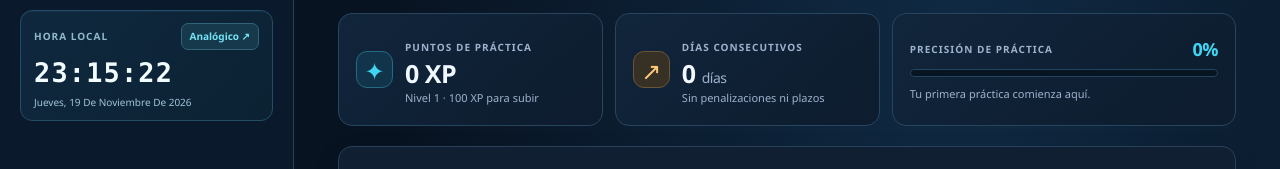
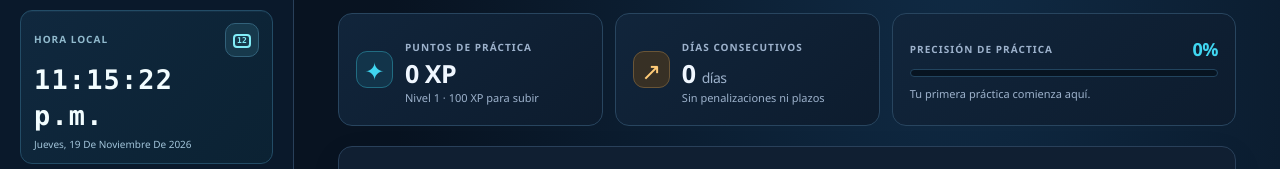
Before and after one commit to RobDev512/EntrenadorEstudio, a website: page index.html in a window 1280 px wide. Shown: the part 149-318 px from the top of the page. Drawn offline with Linux system fonts and the light colour scheme.

Commit message:
v1.0.0-rc.5 - Nueva identidad Etriva, catalogo ISC y reloj corregido

```diff
--- a/LEEME.txt
+++ b/LEEME.txt
@@ -1,4 +1,4 @@
-ETRIVA v1.0.0-rc.3 — VISTA PREVIA DE IDENTIDAD Y CATÁLOGO ISC
+ETRIVA v1.0.0-rc.5 — VISTA PREVIA DE IDENTIDAD Y CATÁLOGO ISC
 ==================================================================
 
 Esta es una versión de prueba basada en EntrenadorEstudio v0.9.1.
--- a/css/styles.css
+++ b/css/styles.css
@@ -284,7 +284,7 @@ body { background: radial-gradient(ellipse at 75% 0%, #102b45 0%, transparent 42
   .sidebar-final{display:none}
 }
 
-/* v1.0.0-rc.3 · Créditos, catálogo de unidades y reloj local */
+/* v1.0.0-rc.5 · Créditos, catálogo de unidades y reloj local */
 .catalogo-materias .menu-semestre-contador{min-width:auto;white-space:nowrap;font-size:9px;padding:3px 7px}
 .menu-materia-clave{font-size:10px;line-height:1.45;color:#89a7be}
 .resumen-creditos{margin:15px 0 6px;padding:12px 13px;border:1px solid #28536e;background:linear-gradient(140deg,#112c40,#0b2232);border-radius:12px}
@@ -297,17 +297,23 @@ body { background: radial-gradient(ellipse at 75% 0%, #102b45 0%, transparent 42
 .reloj-panel{margin:13px 0 0;padding:12px 13px 10px;background:linear-gradient(130deg,#10283e,#0b2233);border:1px solid #234c66;border-radius:12px;box-shadow:inset 0 1px 0 #31567533}
 .reloj-cabecera{display:flex;align-items:center;justify-content:space-between;gap:8px}
 .reloj-cabecera>span{font-size:10px;font-weight:750;letter-spacing:1px;color:#91bacd}
-.reloj-cambiar{background:#17394c;border:1px solid #32617a;border-radius:7px;color:#74e4f3;padding:5px 8px;font-size:10px;font-weight:650;white-space:nowrap}
+.reloj-cambiar{display:grid;place-items:center;width:34px;height:34px;background:#17394c;border:1px solid #32617a;border-radius:10px;color:#74e4f3;padding:0}
 .reloj-cambiar:hover,.reloj-cambiar:focus-visible{background:#21536c;outline-offset:2px}
+.icono-reloj{position:relative;display:block;width:18px;height:18px}
+.icono-reloj.icono-analogico{background:linear-gradient(#82edf8,#82edf8) center 28%/2px 6px no-repeat,linear-gradient(#82edf8,#82edf8) 65% 50%/5px 2px no-repeat}
+.icono-reloj.icono-analogico::before{content:"";position:absolute;inset:0;border:2px solid #82edf8;border-radius:50%;box-shadow:inset 0 0 0 1px #0c2b3b}
+.icono-reloj.icono-digital{border:2px solid #82edf8;border-radius:4px;width:18px;height:14px;margin-top:2px}
+.icono-reloj.icono-digital::before{content:"12";position:absolute;inset:0;display:grid;place-items:center;color:#82edf8;font:700 8px/1 Consolas,monospace;letter-spacing:.2px}
 .reloj-digital{margin:5px 0 0;display:block}
 .reloj-digital time{font:700 clamp(24px,2.1vw,29px)/1.35 Consolas,'Segoe UI',monospace;letter-spacing:1.2px;font-variant-numeric:tabular-nums;color:#f2fdff}
 .reloj-fecha{margin-top:3px;font-size:10px;color:#a2c4da;text-transform:capitalize}
 .reloj-analogico{display:flex;justify-content:center;padding:9px 0 5px}
 .reloj-analogico[hidden],.reloj-digital[hidden]{display:none!important}
-.reloj-esfera{position:relative;width:100px;height:100px;border:3px solid #4cd4e4;border-radius:50%;background:radial-gradient(circle,#174055,#0a2034);box-shadow:0 0 15px #11b5e233,inset 0 0 12px #14354d}
-.reloj-num{position:absolute;color:#a6edfa;font:700 10px/1 'Segoe UI',sans-serif}
-.reloj-12{top:6px;left:50%;transform:translateX(-50%)}.reloj-6{bottom:6px;left:50%;transform:translateX(-50%)}.reloj-3{right:7px;top:50%;transform:translateY(-50%)}.reloj-9{left:7px;top:50%;transform:translateY(-50%)}
+.reloj-esfera{position:relative;width:112px;height:112px;border:3px solid #4cd4e4;border-radius:50%;background:radial-gradient(circle,#174055,#0a2034);box-shadow:0 0 15px #11b5e233,inset 0 0 12px #14354d}
+.reloj-num{position:absolute;left:50%;top:50%;display:grid;place-items:center;width:18px;height:18px;margin:-9px 0 0 -9px;color:#a6edfa;font:700 10px/1 'Segoe UI',sans-serif;text-shadow:0 0 6px #0a2034}
+.reloj-marca{position:absolute;width:2px;height:6px;background:#5ea0bd;border-radius:3px;opacity:.9}
+.reloj-marca.principal{height:10px;background:#a6edfa}
 .reloj-manecilla{position:absolute;left:50%;bottom:50%;transform-origin:center bottom;transform:translateX(-50%);border-radius:6px}
-.reloj-h{height:26px;width:5px;background:#edfaff}.reloj-m{height:37px;width:3px;background:#59def3}.reloj-s{height:41px;width:1.5px;background:#f6b86d}
+.reloj-h{height:28px;width:5px;background:#edfaff}.reloj-m{height:40px;width:3px;background:#59def3}.reloj-s{height:45px;width:1.5px;background:#f6b86d}
 .reloj-centro{position:absolute;left:50%;top:50%;width:9px;height:9px;border:2px solid #16425a;background:#f6c779;border-radius:50%;transform:translate(-50%,-50%)}
-@media(max-width:650px){.reloj-panel{padding:9px 12px}.reloj-esfera{width:90px;height:90px}.reloj-digital time{font-size:25px}.resumen-creditos{margin:10px 0 2px}}
+@media(max-width:650px){.reloj-panel{padding:9px 12px}.reloj-esfera{width:98px;height:98px}.reloj-num{font-size:9px;width:16px;height:16px;margin:-8px 0 0 -8px}.reloj-digital time{font-size:25px}.resumen-creditos{margin:10px 0 2px}}
--- a/index.html
+++ b/index.html
@@ -6,10 +6,10 @@
   <meta name="theme-color" content="#081527">
   <meta name="description" content="Entrena Código P, NPI, triplos y cuádruplos para Lenguajes y Autómatas II.">
   <title>Etriva | LyAII Unidad 2</title>
-  <link rel="icon" type="image/png" sizes="32x32" href="assets/favicon-32.png?v=1.0.0-rc.3">
-  <link rel="shortcut icon" href="assets/favicon.ico?v=1.0.0-rc.3">
-  <link rel="apple-touch-icon" sizes="180x180" href="assets/apple-touch-icon.png?v=1.0.0-rc.3">
-  <link rel="stylesheet" href="css/styles.css?v=1.0.0-rc.3">
+  <link rel="icon" type="image/png" sizes="32x32" href="assets/favicon-32.png?v=1.0.0-rc.5">
+  <link rel="shortcut icon" href="assets/favicon.ico?v=1.0.0-rc.5">
+  <link rel="apple-touch-icon" sizes="180x180" href="assets/apple-touch-icon.png?v=1.0.0-rc.5">
+  <link rel="stylesheet" href="css/styles.css?v=1.0.0-rc.5">
 </head>
 <body>
   <div class="aplicacion">
@@ -19,11 +19,10 @@
       </a>
       <p class="mensaje-lateral"><span class="mensaje-lateral-gancho">Aprende haciendo</span><span class="mensaje-lateral-sub">y domina un ejercicio a la vez.</span></p>
       <section class="reloj-panel" aria-label="Reloj en tiempo real">
-        <div class="reloj-cabecera"><span>HORA LOCAL</span><button id="reloj-cambiar" type="button" class="reloj-cambiar" aria-label="Cambiar a reloj analógico" title="Cambiar tipo de reloj">Analógico ↗</button></div>
-        <div class="reloj-digital" id="reloj-digital" role="timer"><time id="reloj-hora">--:--:--</time></div>
+        <div class="reloj-cabecera"><span>HORA LOCAL</span><button id="reloj-cambiar" type="button" class="reloj-cambiar" aria-label="Cambiar a reloj analógico" title="Cambiar tipo de reloj"><span id="reloj-icono" class="icono-reloj icono-analogico" aria-hidden="true"></span></button></div>
+        <div class="reloj-digital" id="reloj-digital" role="timer"><time id="reloj-hora">--:--:-- --</time></div>
         <div class="reloj-analogico" id="reloj-analogico" hidden aria-label="Reloj analógico">
-          <div class="reloj-esfera">
-            <span class="reloj-num reloj-12">12</span><span class="reloj-num reloj-3">3</span><span class="reloj-num reloj-6">6</span><span class="reloj-num reloj-9">9</span>
+          <div class="reloj-esfera" id="reloj-esfera">
             <div class="reloj-manecilla reloj-h" id="reloj-h"></div>
             <div class="reloj-manecilla reloj-m" id="reloj-m"></div>
             <div class="reloj-manecilla reloj-s" id="reloj-s"></div>
@@ -50,7 +49,7 @@
         <strong>Tu constancia cuenta</strong>
         <p>Dominar un procedimiento vale más que memorizar una respuesta.</p>
       </div>
-      <div class="sidebar-final"><span class="estado-dot"></span> Funciona localmente<br><small>v1.0.0-rc.3 · Sin cuenta ni internet</small></div>
+      <div class="sidebar-final"><span class="estado-dot"></span> Funciona localmente<br><small>v1.0.0-rc.5 · Sin cuenta ni internet</small></div>
     </aside>
     <main id="inicio" class="contenido">
       <header class="cabecera">
@@ -193,11 +192,11 @@
       </section>
 
       <section class="panel progreso"><div><h2>Tu progreso local</h2><p class="descripcion">Tus intentos se guardan en este navegador. Haz un respaldo antes de cambiar de equipo.</p></div><div class="botones"><button id="exportar" class="boton secundario">Exportar JSON</button><label class="boton secundario etiqueta-importar" for="importar">Importar JSON</label><input type="file" id="importar" accept=".json,application/json" hidden></div><p id="mensaje-progreso" class="mini-mensaje" aria-live="polite"></p></section>
-      <footer>Etriva v1.0.0-rc.3 · LyAII U2 · Un código fuente, cuatro formas de resolverlo.</footer>
+      <footer>Etriva v1.0.0-rc.5 · LyAII U2 · Un código fuente, cuatro formas de resolverlo.</footer>
     </main>
   </div>
   <div id="celebracion" class="capa-celebracion" aria-hidden="true"></div>
-  <script type="module" src="js/app.js?v=1.0.0-rc.3"></script>
-  <script type="module" src="js/reloj.js?v=1.0.0-rc.3"></script>
+  <script type="module" src="js/app.js?v=1.0.0-rc.5"></script>
+  <script type="module" src="js/reloj.js?v=1.0.0-rc.5"></script>
 </body>
 </html>
--- a/js/reloj.js
+++ b/js/reloj.js
@@ -3,23 +3,55 @@ const $ = (id) => document.getElementById(id);
 const digital = $('reloj-digital');
 const analogico = $('reloj-analogico');
 const boton = $('reloj-cambiar');
+const icono = $('reloj-icono');
+const esfera = $('reloj-esfera');
 const modoKey = 'etriva_reloj_modo_v1';
 let modo = 'digital';
 try { if (localStorage.getItem(modoKey) === 'analogico') modo = 'analogico'; } catch { /* Modo por defecto */ }
+
+function construirEsfera() {
+  if (!esfera || esfera.dataset.lista) return;
+  esfera.innerHTML = '';
+  for (let i = 1; i <= 12; i++) {
+    const num = document.createElement('span');
+    num.className = 'reloj-num';
+    num.textContent = String(i);
+    const ang = (i * 30 - 90) * Math.PI / 180;
+    num.style.left = `${50 + Math.cos(ang) * 38}%`;
+    num.style.top = `${50 + Math.sin(ang) * 38}%`;
+    esfera.append(num);
+  }
+  for (let i = 0; i < 60; i++) {
+    const marca = document.createElement('span');
+    marca.className = `reloj-marca${i % 5 === 0 ? ' principal' : ''}`;
+    const ang = (i * 6 - 90) * Math.PI / 180;
+    const radio = i % 5 === 0 ? 44 : 46;
+    marca.style.left = `${50 + Math.cos(ang) * radio}%`;
+    marca.style.top = `${50 + Math.sin(ang) * radio}%`;
+    marca.style.transform = `translate(-50%, -50%) rotate(${i * 6}deg)`;
+    esfera.append(marca);
+  }
+  const h = document.createElement('div'); h.className = 'reloj-manecilla reloj-h'; h.id = 'reloj-h';
+  const m = document.createElement('div'); m.className = 'reloj-manecilla reloj-m'; m.id = 'reloj-m';
+  const s = document.createElement('div'); s.className = 'reloj-manecilla reloj-s'; s.id = 'reloj-s';
+  const c = document.createElement('div'); c.className = 'reloj-centro';
+  esfera.append(h, m, s, c);
+  esfera.dataset.lista = '1';
+}
 
 function pintarModo() {
   const analogo = modo === 'analogico';
   digital.hidden = analogo;
   analogico.hidden = !analogo;
-  boton.textContent = analogo ? 'Digital ↗' : 'Analógico ↗';
+  icono.className = `icono-reloj ${analogo ? 'icono-analogico' : 'icono-digital'}`;
   boton.setAttribute('aria-label', analogo ? 'Cambiar a reloj digital' : 'Cambiar a reloj analógico');
-  boton.title = analogo ? 'Mostrar formato digital' : 'Mostrar formato analógico';
+  boton.title = analogo ? 'Mostrar reloj digital' : 'Mostrar reloj analógico';
   actualizar();
 }
 
 function actualizar() {
   const ahora = new Date();
-  $('reloj-hora').textContent = ahora.toLocaleTimeString('es-MX', { hour12: false, hour: '2-digit', minute: '2-digit', second: '2-digit' });
+  $('reloj-hora').textContent = ahora.toLocaleTimeString('es-MX', { hour12: true, hour: '2-digit', minute: '2-digit', second: '2-digit' });
   $('reloj-fecha').textContent = new Intl.DateTimeFormat('es-MX', { weekday: 'long', day: 'numeric', month: 'long', year: 'numeric' }).format(ahora);
   const hora = ahora.getHours() % 12 + ahora.getMinutes() / 60 + ahora.getSeconds() / 3600;
   const minuto = ahora.getMinutes() + ahora.getSeconds() / 60;
@@ -36,5 +68,6 @@ boton.addEventListener('click', () => {
   pintarModo();
 });
 
+construirEsfera();
 pintarModo();
 setInterval(actualizar, 1000);
--- a/package.json
+++ b/package.json
@@ -1,7 +1,7 @@
 {
   "name": "etriva",
   "private": true,
-  "version": "1.0.0-rc.3",
+  "version": "1.0.0-rc.5",
   "type": "module",
   "description": "Plataforma de práctica con catálogo ISC organizado por semestre, materia y unidad"
 }
```
Also changed, not shown: README.md.
